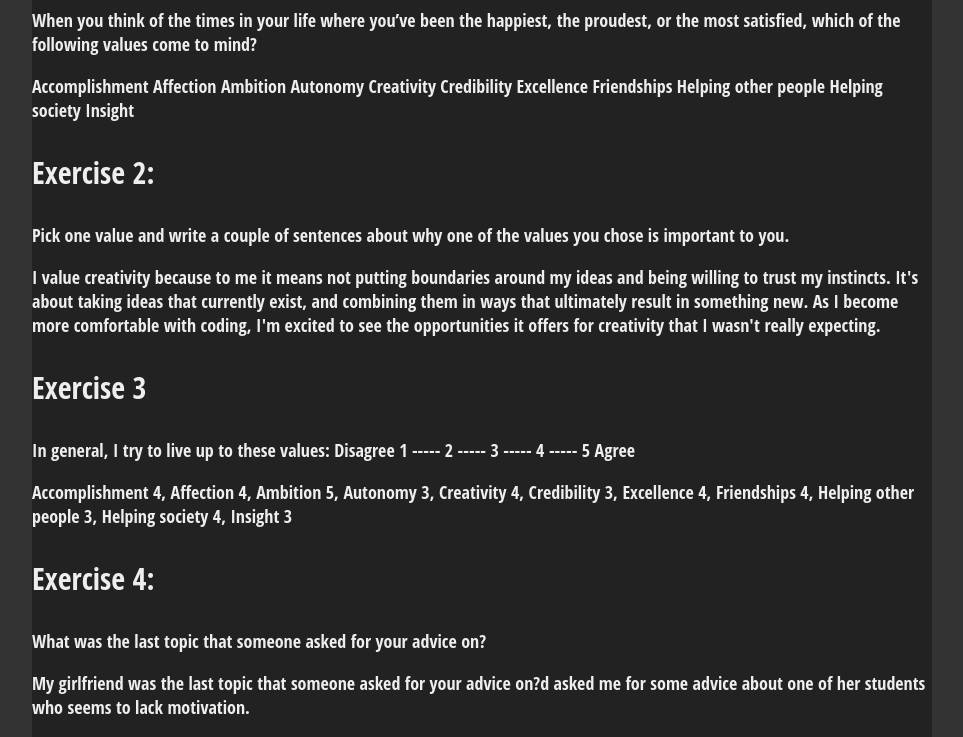
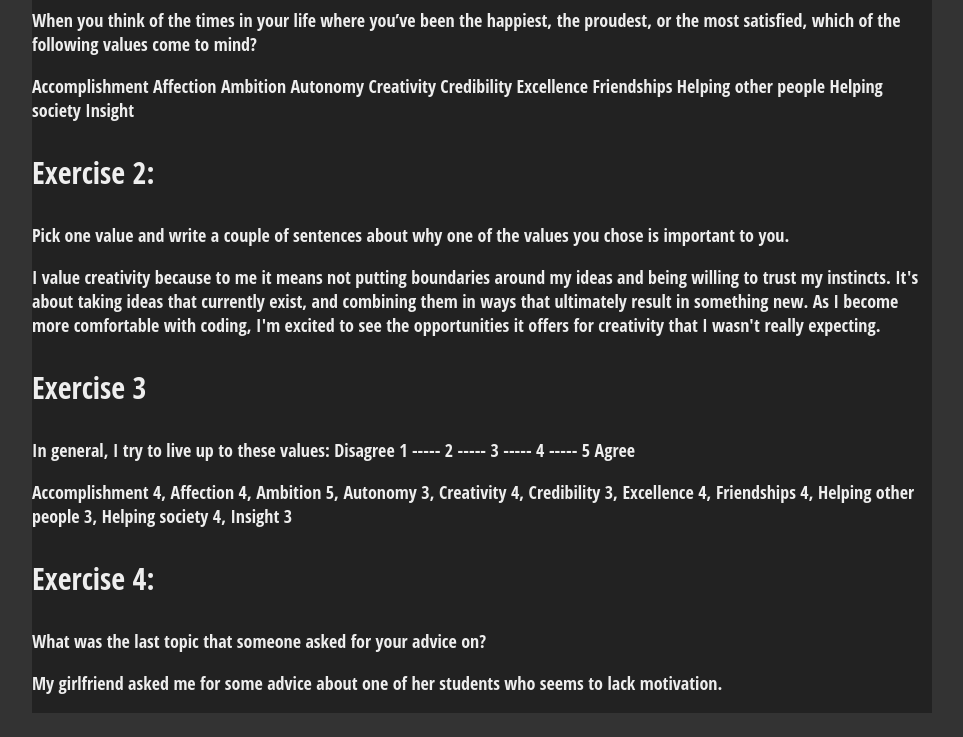
Before and after one commit to XanderGlassman/xanderglassman.github.io, a plain HTML site: page unit2_week2/week2_cultural_blog.html in a window 1280 px wide. Shown: the part 628-1365 px from the top of the page, without its empty margins (158-1121 px from the left). After the commit the page ends 1341 px from the top, so only its background shows below. Drawn offline with Linux system fonts and the light colour scheme; a web font is replaced by a local one.

Commit message:
Update week2_cultural_blog.html

```diff
--- a/unit2_week2/week2_cultural_blog.html
+++ b/unit2_week2/week2_cultural_blog.html
@@ -42,7 +42,7 @@ Disagree 1 ----- 2 ----- 3 ----- 4 ----- 5 Agree</p>
 
 					<p>What was the last topic that someone asked for your advice on?</p>
 
-					<p>My girlfriend was the last topic that someone asked for your advice on?d asked me for some advice about one of her students who seems to lack motivation. </p>
+					<p>My girlfriend asked me for some advice about one of her students who seems to lack motivation. </p>
 
 
 				</div>
```
